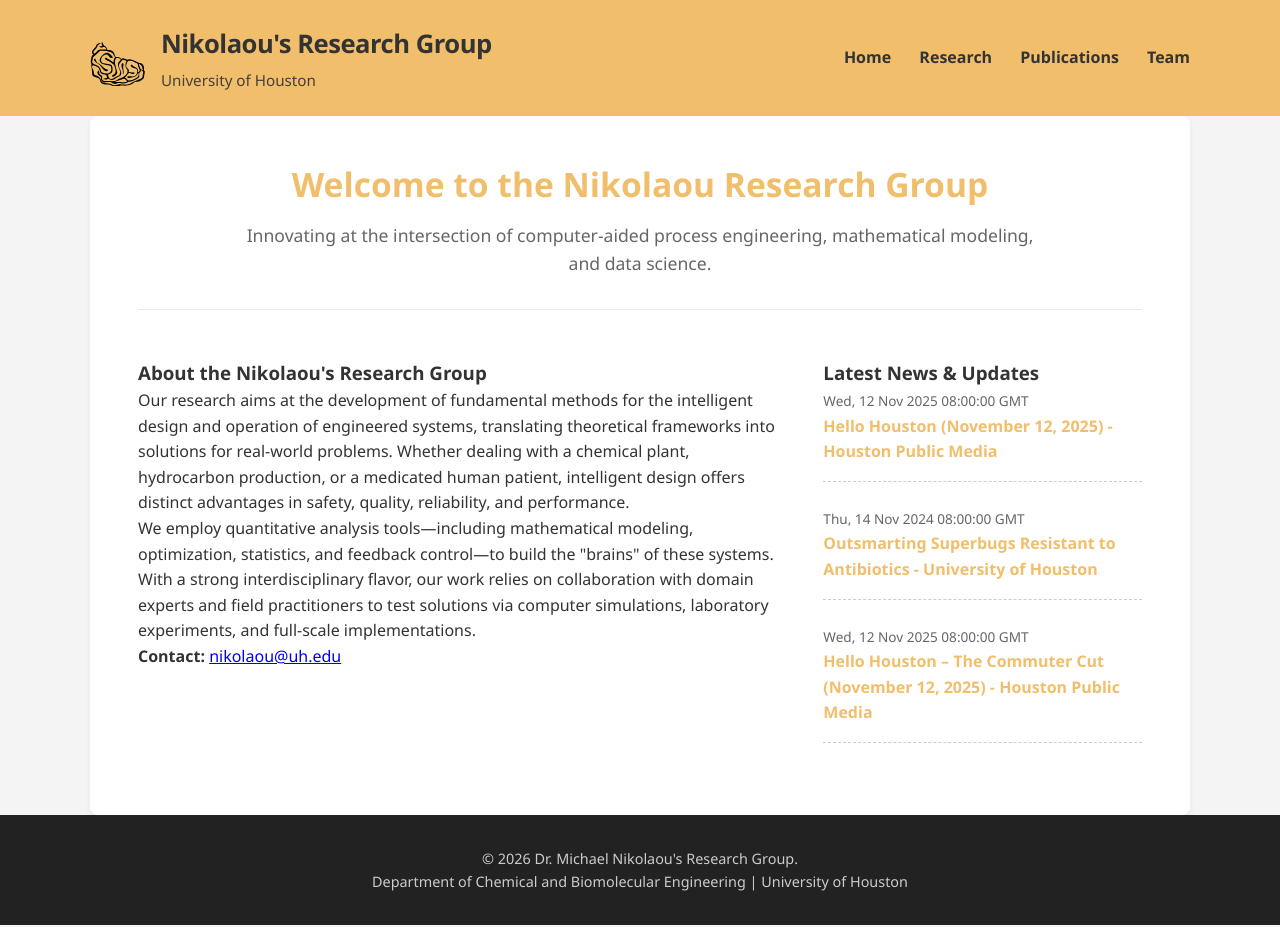
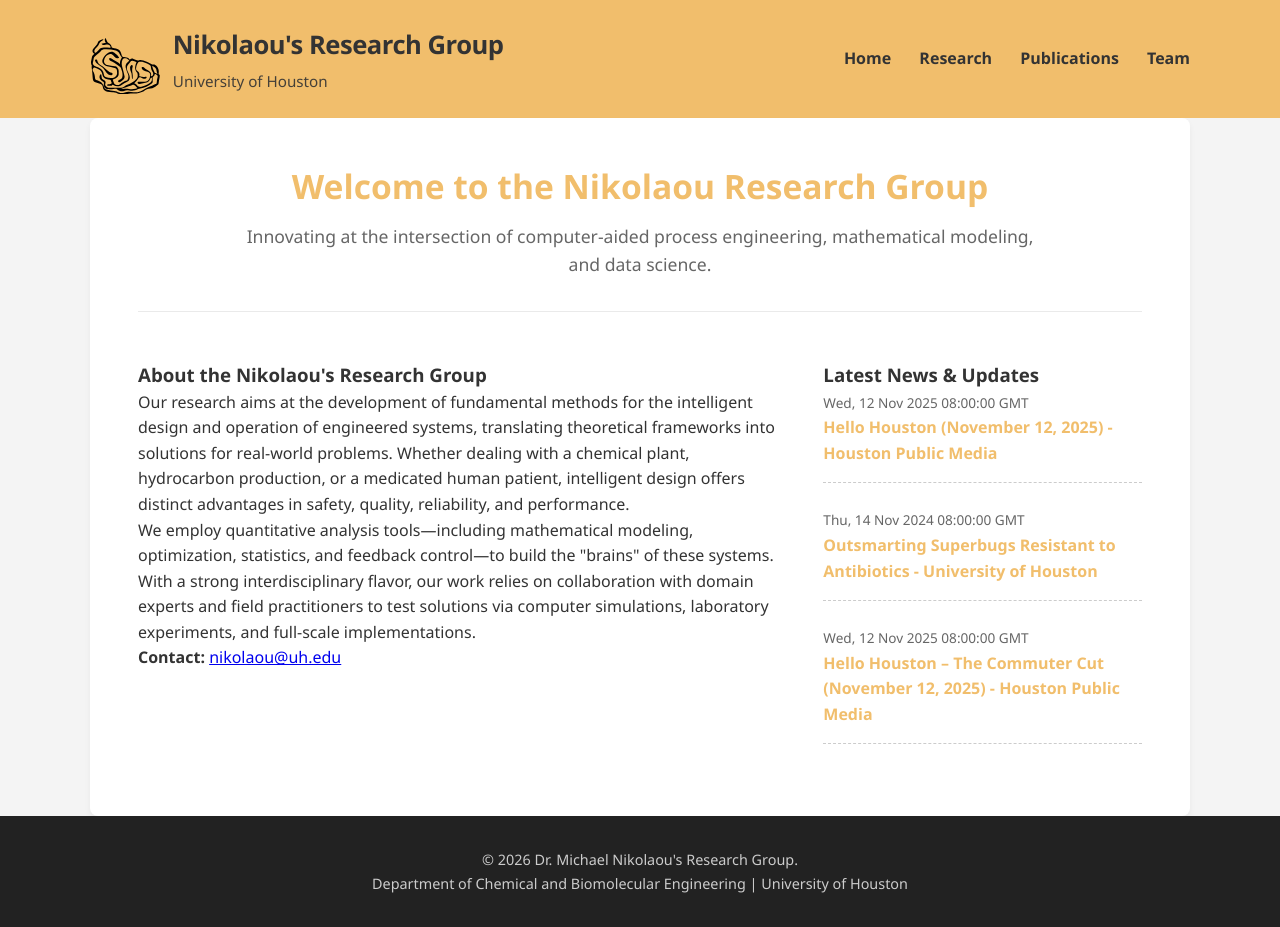
Before and after one commit to GALGAT/nikolaou-lab, a Jekyll site: the page built from index.html, in a window 1280 px wide. Built offline with Jekyll 4.4.1, drawn with Linux system fonts in a browser that asks for light colours.

Commit message:
Update style.css

```diff
--- a/css/style.css
+++ b/css/style.css
@@ -41,21 +41,16 @@ header {
     flex-wrap: wrap;
 }
 
-.logo-wrapper {
-    display: flex;
-    align-items: center; /* Perfectly centers the image and text vertically */
-    gap: 1.2rem; /* Gives excellent breathing room between the logo and text */
-}
 
 .header-logo {
-    height: 55px; /* Reduced from 70px for better balance */
+    height: 70px; /* Reduced from 70px for better balance */
     width: auto;
 }
 
 .logo-wrapper {
     display: flex;
     align-items: center;
-    gap: 1rem; /* Tighter gap for a more cohesive look */
+    gap: 0.8rem; /* Tighter gap for a more cohesive look */
 }
 
 .logo-text h1 {
```
